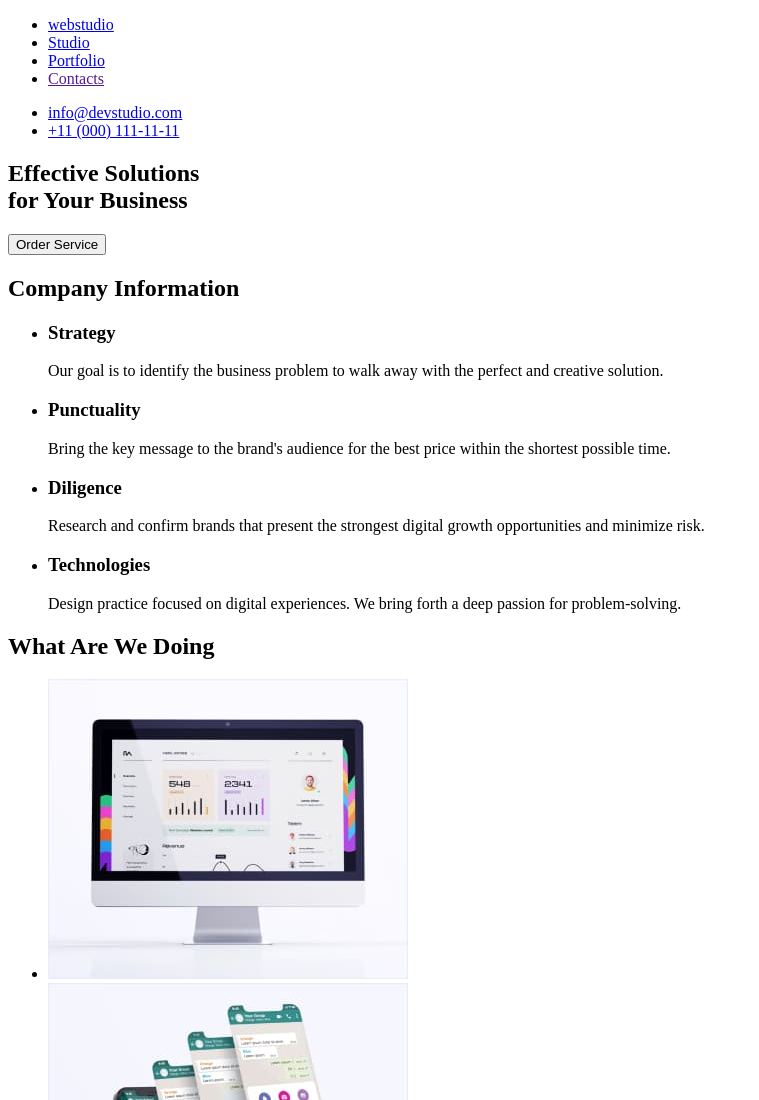
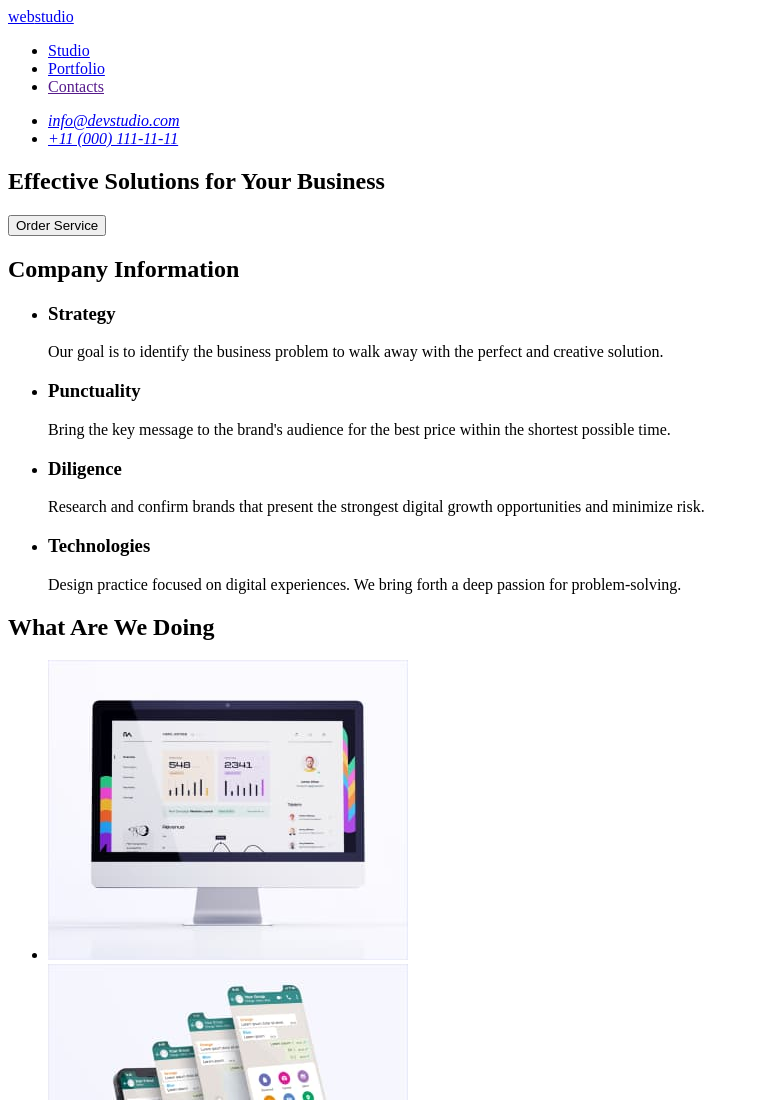
Before and after one commit to YuliaPine7/goit-markup-hw-01, a plain HTML site: page index.html in a window 1280 px wide. Shown: the top 1100 px of the page, without its empty margins (0-759 px from the left). Drawn offline with Linux system fonts and the light colour scheme.

Commit message:
corrections after homework was checked

```diff
--- a/index.html
+++ b/index.html
@@ -13,10 +13,8 @@
 <body>
     <header class="header">
         <nav class="page-nav">
+            <a href="./index.html" class="logo link" target="_parent"><span class="logo-web">web</span>studio</a>
             <ul class="menu list-remove-marker">
-                <li class="menu-item">
-                    <a href="./index.html" class="logo link" target="_parent"><span class="logo-web">web</span>studio</a>
-                </li>
                 <li class="menu-item">
                     <a href="./studio.html" target="_parent" class="link">Studio</a>
                 </li>
@@ -28,15 +26,22 @@
                 </li>
             </ul>
         </nav>
-        <ul class="contact-details list-remove-marker">
-            <li><a href="mailto:info@devstudio.com" class="link mail">info@devstudio.com</a></li>
-            <li><a href="tel:+11(000)111-11-11" class="link tel">+11 (000) 111-11-11</a></li>
-        </ul>
+        <address class="contact-details">
+            <ul class="list-remove-marker">
+                <li>
+                    <a href="mailto:info@devstudio.com" class="link mail">info@devstudio.com</a>
+                </li>
+                <li>
+                    <a href="tel:+11(000)111-11-11" class="link tel">+11 (000) 111-11-11</a>
+                </li>
+            </ul>
+
+        </address>
     </header>
 
     <main>
         <section class="solutions-ad">
-            <h1 class="main-title">Effective Solutions <br>for Your Business</h1>
+            <h1 class="main-title">Effective Solutions for Your Business</h1>
             <button class="order-service-btn">Order Service</button>
         </section>
         <section class="company-info">
```
